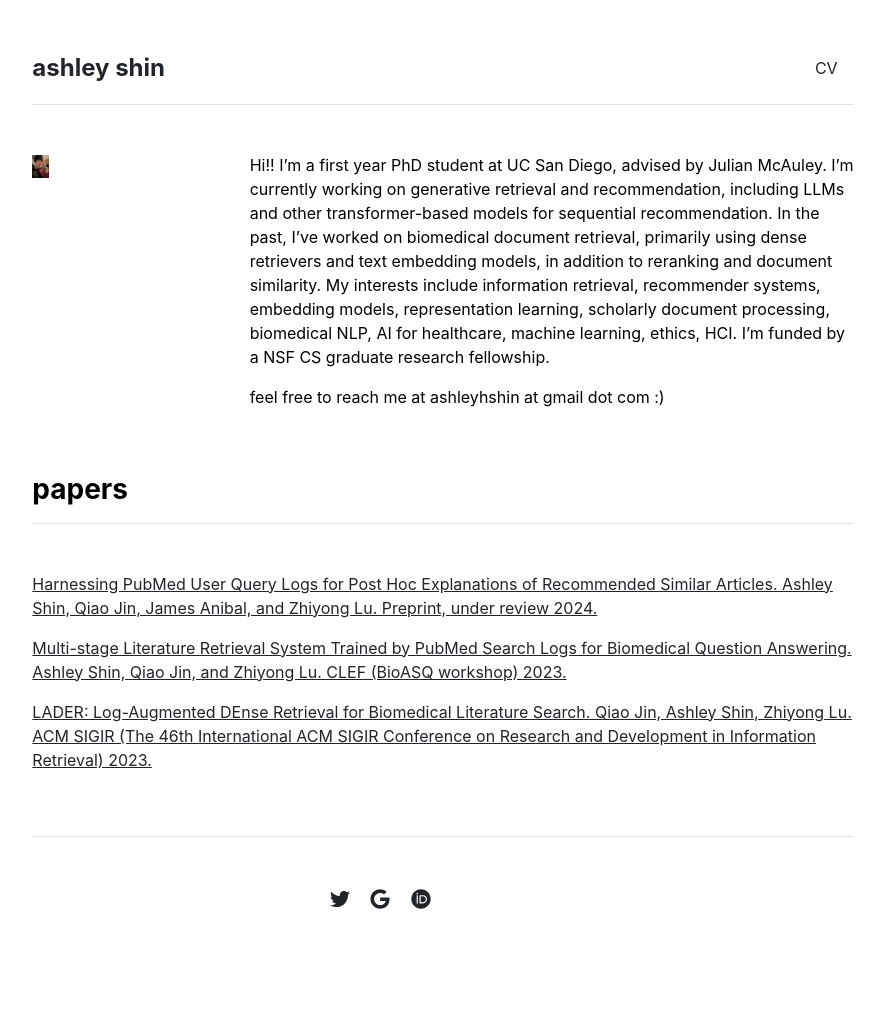
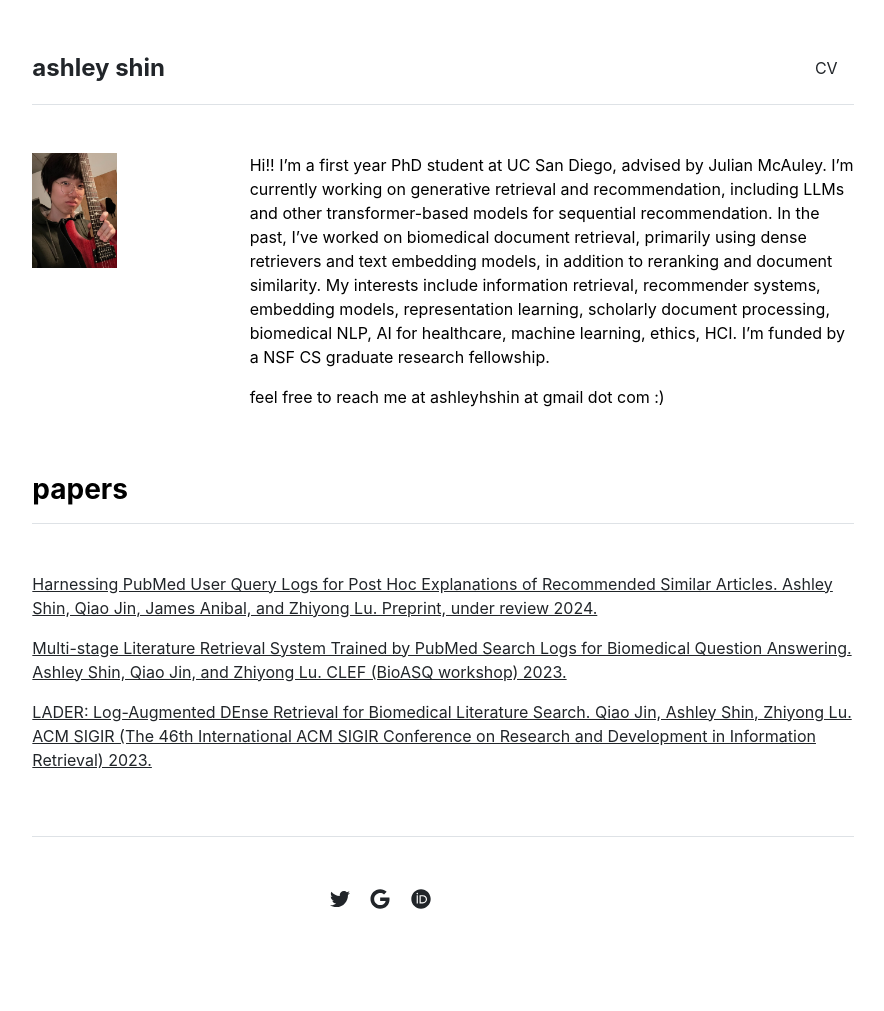
Before and after one commit to ashleys0/ashleyshin, a Jekyll site: the page built from index.md, in a window 1280 px wide. Shown: the whole page, without its empty margins (197-1081 px from the left). Built offline with Jekyll 4.4.1, drawn with Linux system fonts in a browser that asks for light colours.

Commit message:
Update home.html

```diff
--- a/_layouts/home.html
+++ b/_layouts/home.html
@@ -4,7 +4,7 @@ layout: default
 
 <div class="row g-5 mb-5">
   <div class="col-md-3">
-    <img src="{{ site.github.url }}/assets/img/home.jpg" alt="Home" width="10%">
+    <img src="{{ site.github.url }}/assets/img/home.jpg" alt="Home" width="50%">
   </div>
   <div class="col-md-9">
     <!-- <h3 class="fw-bold">research</h3> -->
```
